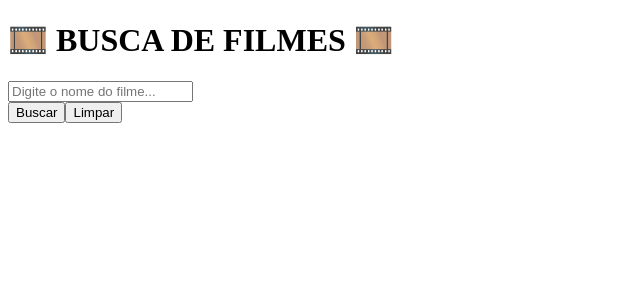
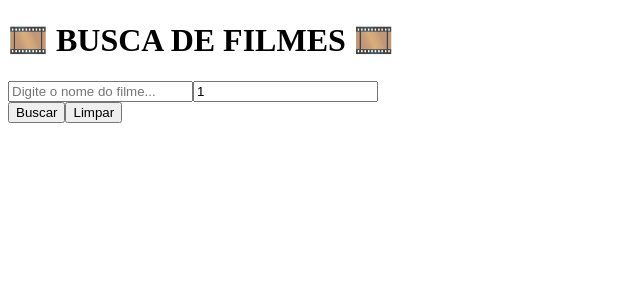
Before and after one commit to manuellapiva/Busca_de_Filmes, a React (Vite) app: page / in a window 1280 px wide. Shown: the top 300 px of the page, without its empty margins (0-640 px from the left). Built offline with nearby package versions, Linux system fonts and the light colour scheme.

Commit message:
input number series

```diff
--- a/src/App.jsx
+++ b/src/App.jsx
@@ -85,6 +85,15 @@ function App () {
           value={filme}
           onChange={(e) => setFilme(e.target.value)}
         />
+
+        <input
+        type="number"
+        min="1"
+        placeholder="Digite a temporada (somente para séries)"
+        value={temporada}
+        onChange={(e) => setTemporada(e.target.value)}
+      />
+
         <div className="botoes">
         <button onClick={buscarFilmes} disabled={loading}>
           {loading ? 'Carregando...' : 'Buscar'}
```
